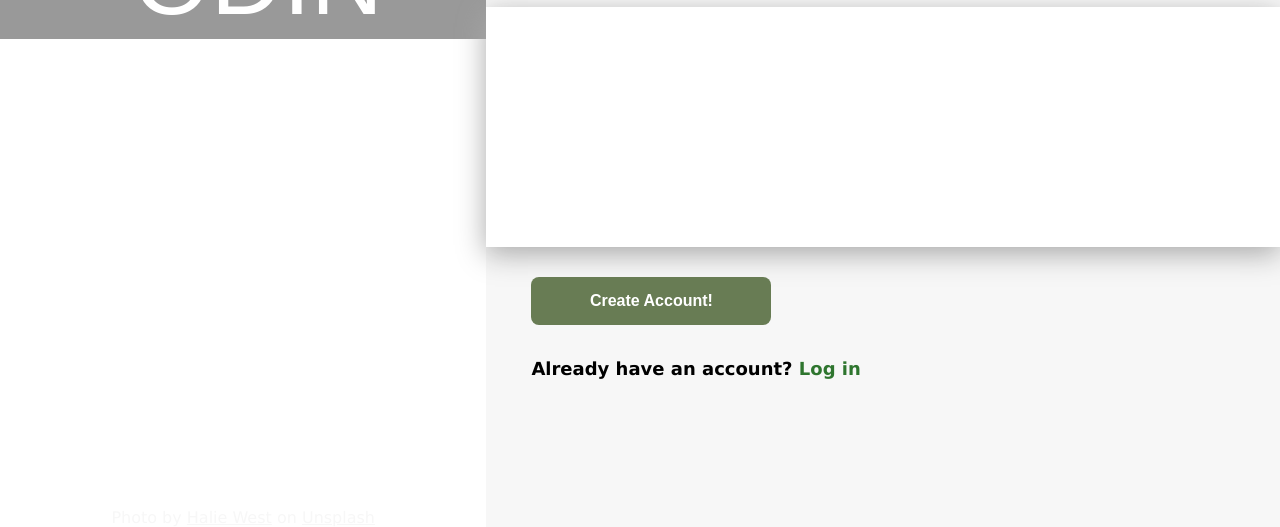
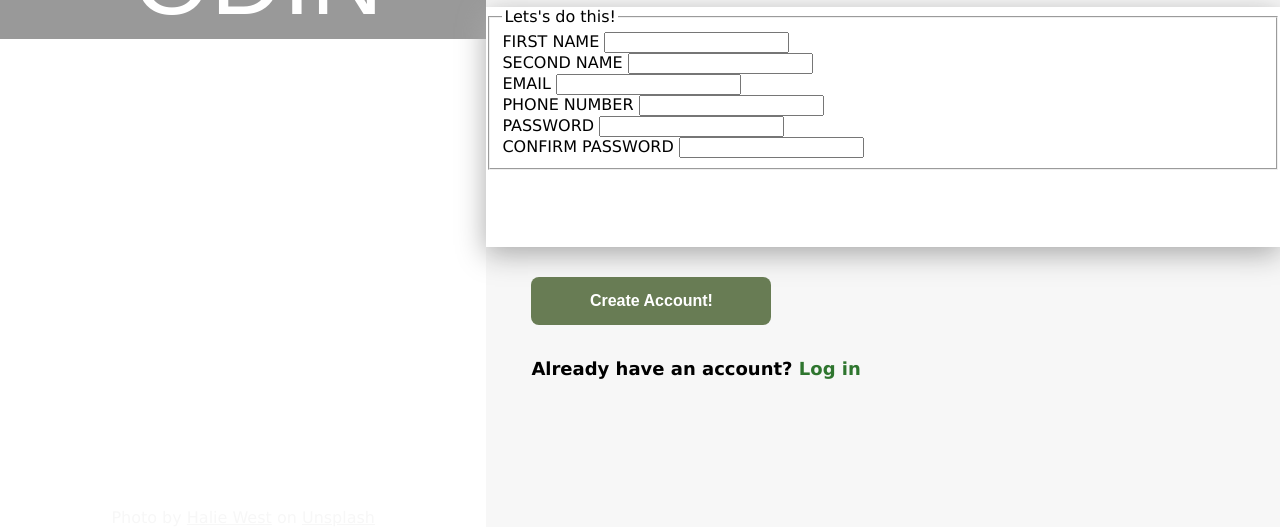
Before and after one commit to Abdalla420/Sign-up, a plain HTML site: page index.html in a window 1280 px wide. Shown: the part 273-800 px from the top of the page. Drawn offline with Linux system fonts and the light colour scheme; a web font is replaced by a local one.

Commit message:
Add fieldset and forms

```diff
--- a/index.html
+++ b/index.html
@@ -26,7 +26,36 @@
                     <p id="quote2">You know you want to.</p>
                 </div>
             </div>
-            <div id="forms"></div>
+            <div id="forms">
+                <form action="#" method="post"></form>
+                    <fieldset>
+                        <legend>Lets's do this!</legend>
+                            <div>
+                                <label for="firstName">FIRST NAME</label>
+                                <input type="text" id="firstName" name="firstName">
+                            </div>
+                            <div>
+                                <label for="secondName">SECOND NAME</label>
+                                <input type="text" id="secondName" name="secondName">
+                            </div>
+                            <div>
+                                <label for="email">EMAIL</label>
+                                <input type="email" id="email" name="email">
+                            </div>
+                            <div>
+                                <label for="phoneNumber">PHONE NUMBER</label>
+                                <input type="number" id="number" name="number">
+                            </div>
+                            <div>
+                                <label for="password">PASSWORD</label>
+                                <input type="password" id="password" name="password">
+                            </div>
+                            <div>
+                                <label for="confirmPassword">CONFIRM PASSWORD</label>
+                                <input type="password" id="confirmPassword" name="confirmPassword">
+                            </div>
+                    </fieldset>
+            </div>
             <div class="lower">
                 <div class="account">
                     <button type="submit">Create Account!</button>
```
